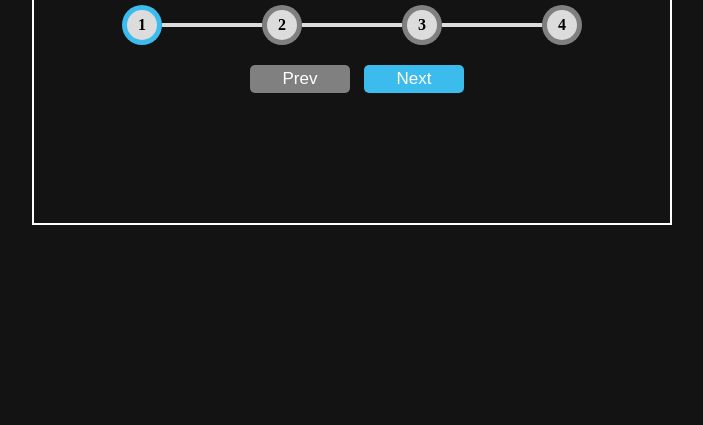
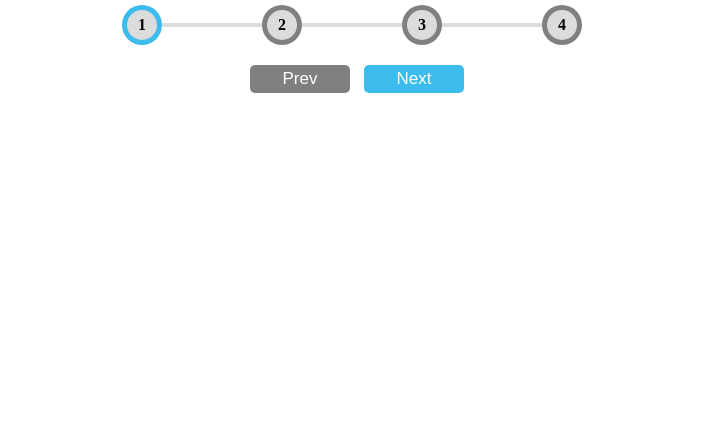
Before and after one commit to aman7ak/Progress-Steps, a plain HTML site: page index.html in a window 1280 px wide. Shown: the part 375-800 px from the top of the page, without its empty margins (288-991 px from the left). Drawn offline with Linux system fonts and the light colour scheme.

Commit message:
changing background color

```diff
--- a/style.css
+++ b/style.css
@@ -11,7 +11,6 @@ body {
 .container {
   height: 100vh;
   width: 100%;
-  background-color: #131313;
   display: flex;
   justify-content: center;
   align-items: center;
@@ -19,7 +18,6 @@ body {
 .box {
   height: 50vh;
   width: 50vw;
-  border: 2px solid white;
   display: flex;
   justify-content: center;
   align-items: center;
```
